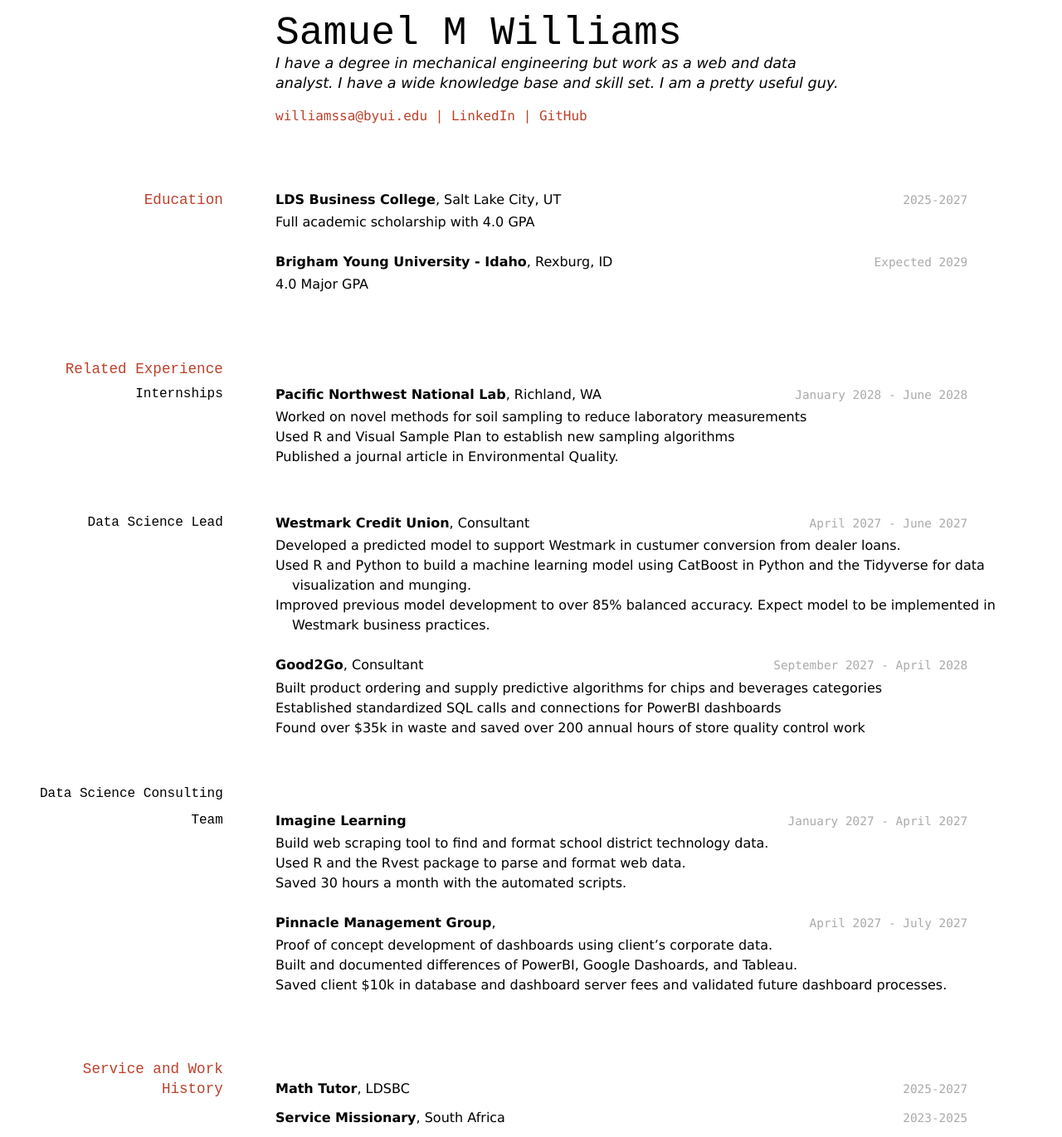
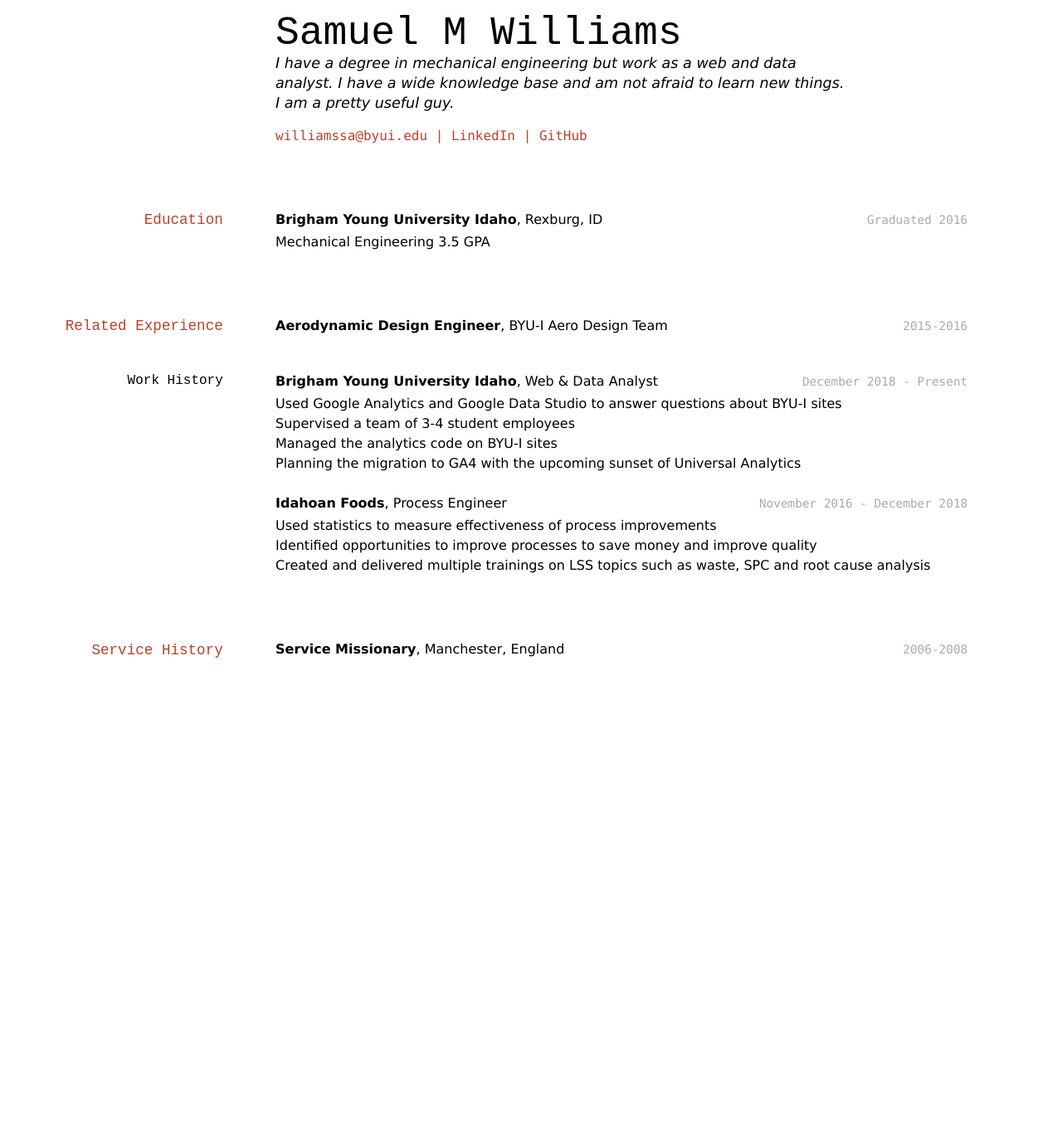
Before and after one commit to samuel-m-williams/Sam_Williams_Resume, a Jekyll site: the page built from docs/index.md, in a window 1280 px wide. Shown: the whole page at 83% size. Built offline with Jekyll 4.4.1, drawn with Linux system fonts in a browser that asks for light colours; after the commit the page ends 900 px from its top, so only the background shows below that.

Commit message:
Update work experience on resume file @ index.md

```diff
--- a/docs/index.md
+++ b/docs/index.md
@@ -4,7 +4,7 @@ title: Samuel M Williams's Resume
 ---
 # Samuel M Williams
 I have a degree in mechanical engineering but work as a web and data analyst.
-I have a wide knowledge base and skill set.  I am a pretty useful guy.
+I have a wide knowledge base and am not afraid to learn new things.  I am a pretty useful guy.
 
 <div id="webaddress">
 <a href="williamssa@byui.edu">williamssa@byui.edu</a>
@@ -16,69 +16,40 @@ I have a wide knowledge base and skill set.  I am a pretty useful guy.
 
 ## Education
 
-`2025-2027`
-__LDS Business College__, Salt Lake City, UT
+`Graduated 2016`
+__Brigham Young University Idaho__, Rexburg, ID
 
-- Full academic scholarship with 4.0 GPA
-
-`Expected 2029`
-__Brigham Young University - Idaho__, Rexburg, ID
-
-- 4.0 Major GPA
+- Mechanical Engineering 3.5 GPA
 
 
 ## Related Experience
-
-### Internships
-
-`January 2028 - June 2028`
-__Pacific Northwest National Lab__, Richland, WA
-
-- Worked on novel methods for soil sampling to reduce laboratory measurements
-- Used R and Visual Sample Plan to establish new sampling algorithms
-- Published a journal article in Environmental Quality.
-
-### Data Science Lead
-
-`April 2027 - June 2027`
-__Westmark Credit Union__, Consultant
-
-- Developed a predicted model to support Westmark in custumer conversion from dealer loans.
-- Used R and Python to build a machine learning model using CatBoost in Python and the Tidyverse for data visualization and munging.
-- Improved previous model development to over 85% balanced accuracy. Expect model to be implemented in Westmark business practices.
-
-`September 2027 - April 2028`
-__Good2Go__, Consultant
-
-- Built product ordering and supply predictive algorithms for chips and beverages categories
-- Established standardized SQL calls and connections for PowerBI dashboards
-- Found over $35k in waste and saved over 200 annual hours of store quality control work
-
-### Data Science Consulting Team
-
-`January 2027 - April 2027`
-__Imagine Learning__
-
-- Build web scraping tool to find and format school district technology data.
-- Used R and the Rvest package to parse and format web data.
-- Saved 30 hours a month with the automated scripts.
-
-`April 2027 - July 2027`
-__Pinnacle Management Group__,
-
-- Proof of concept development of dashboards using client's corporate data.
-- Built and documented differences of PowerBI, Google Dashoards, and Tableau.
-- Saved client $10k in database and dashboard server fees and validated future dashboard processes.
+`2015-2016`
+__Aerodynamic Design Engineer__, BYU-I Aero Design Team
 
 
-## Service and Work History
+### Work History
 
-`2025-2027`
-__Math Tutor__, LDSBC
+`December 2018 - Present`
+__Brigham Young University Idaho__, Web & Data Analyst
+
+- Used Google Analytics and Google Data Studio to answer questions about BYU-I sites
+- Supervised a team of 3-4 student employees
+- Managed the analytics code on BYU-I sites
+- Planning the migration to GA4 with the upcoming sunset of Universal Analytics
 
 
-`2023-2025`
-__Service Missionary__, South Africa
+`November 2016 - December 2018`
+__Idahoan Foods__, Process Engineer
+
+- Used statistics to measure effectiveness of process improvements
+- Identified opportunities to improve processes to save money and improve quality
+- Created and delivered multiple trainings on LSS topics such as waste, SPC and root cause analysis
+
+
+## Service History
+
+`2006-2008`
+__Service Missionary__, Manchester, England
 
 
 
```
Also changed, not shown: docs/feedback.md (added, +87 -0 lines).
